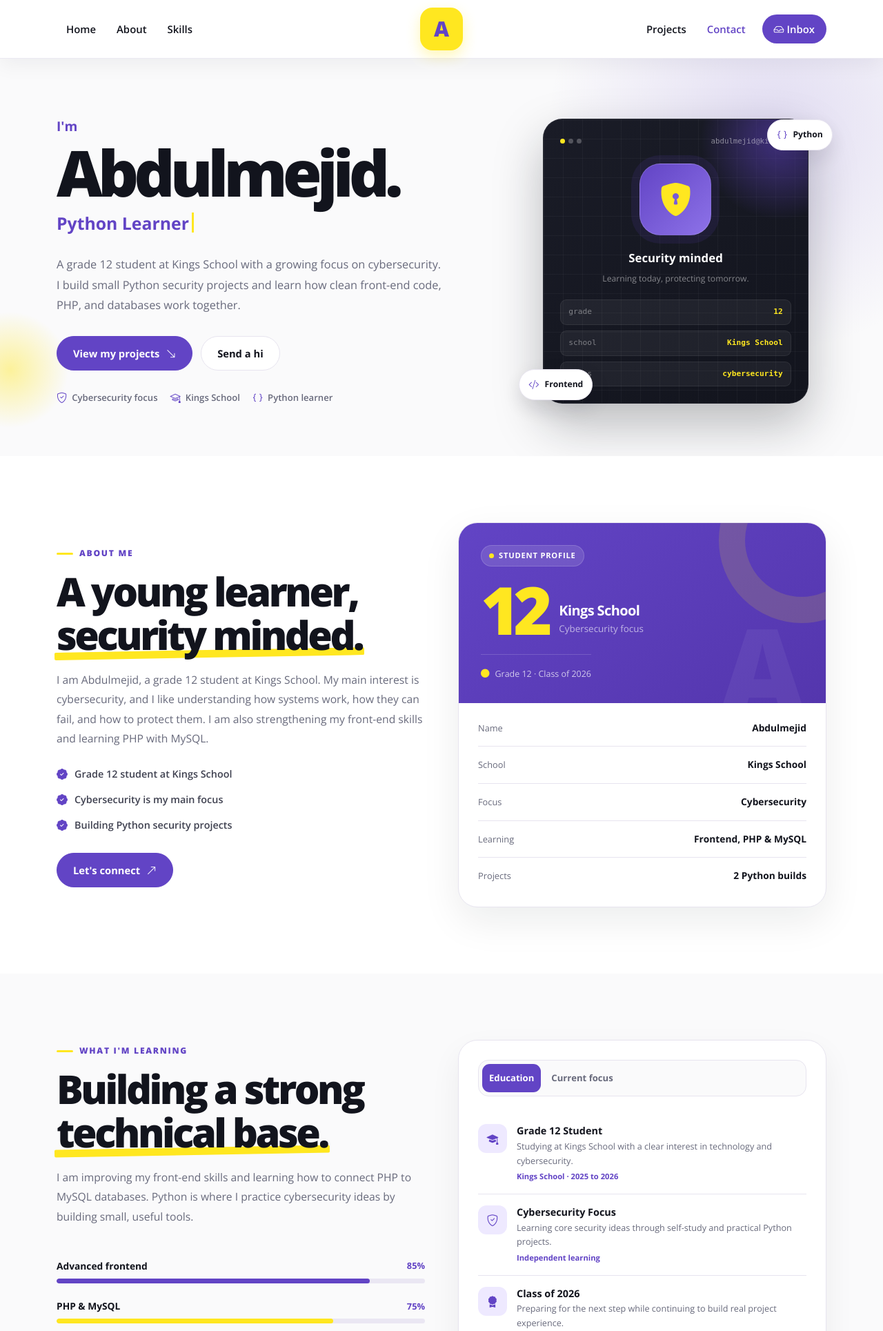
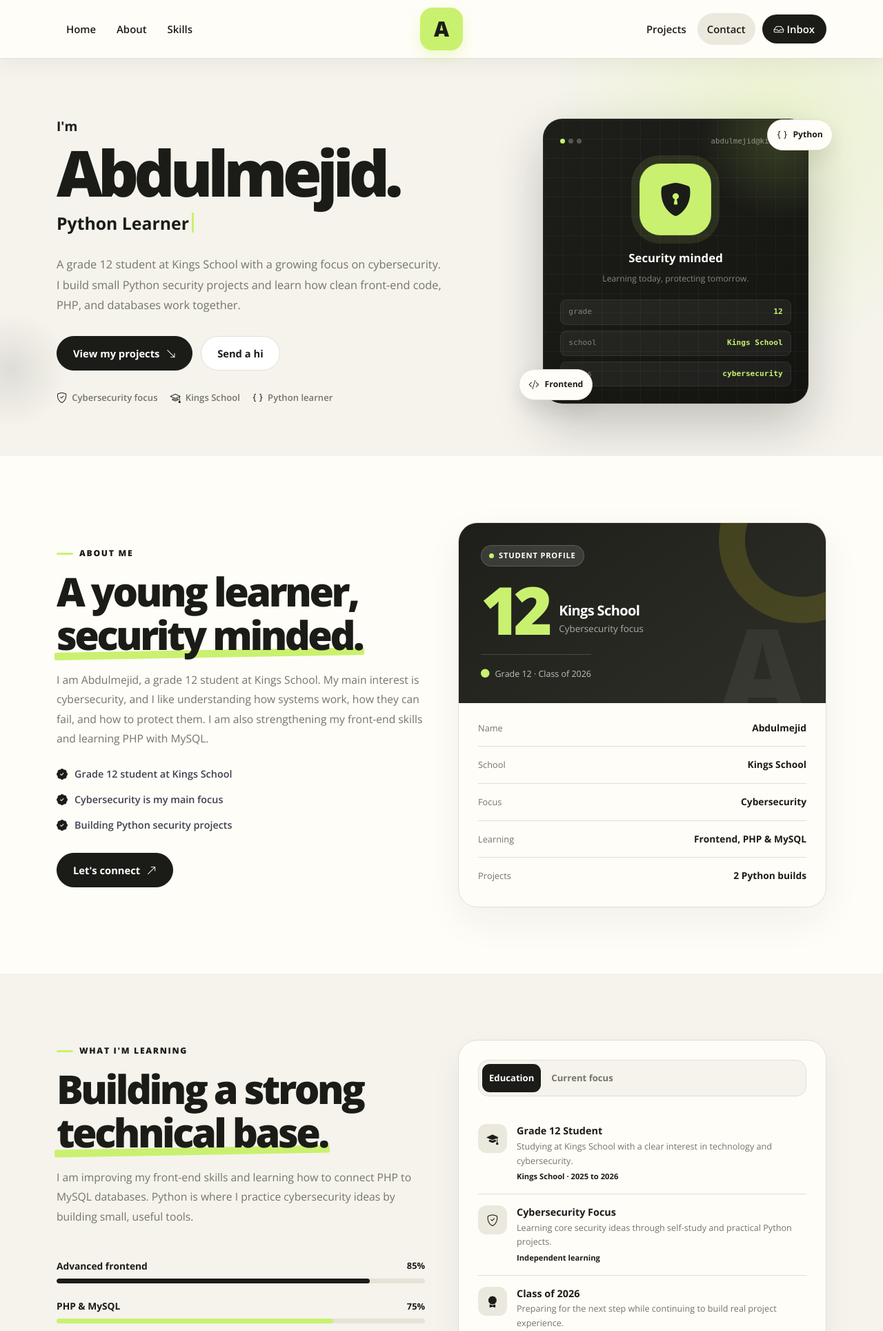
Before and after one commit to abdulme-dev/web12, a PHP site: page /Abdulmejid/portfolio/index.php in a window 1280 px wide. Shown: the top 1929 px of the page at 69% size. Run offline with PHP 8.4, Linux system fonts and the light colour scheme.

Commit message:
Finishing the portfloio

```diff
--- a/Abdulmejid/portfolio/index.php
+++ b/Abdulmejid/portfolio/index.php
@@ -96,14 +96,15 @@ if ($page === 'messages') {
     <link href="https://cdn.jsdelivr.net/npm/bootstrap-icons@1.11.3/font/bootstrap-icons.min.css" rel="stylesheet">
     <style>
         :root {
-            --primary: #6244c5;
-            --primary-dark: #4c329e;
-            --primary-soft: #eee9ff;
-            --secondary: #ffe720;
-            --light: #fafafb;
-            --dark: #12141d;
-            --muted: #686a7c;
-            --border: #e7e4ef;
+            --primary: #1b1c18;
+            --primary-dark: #30322b;
+            --primary-soft: #ebe8dd;
+            --secondary: #c9f16f;
+            --light: #f5f3ec;
+            --surface: #fffdf8;
+            --dark: #1b1c18;
+            --muted: #73756a;
+            --border: #e2ded1;
         }
 
         * {
@@ -122,7 +123,7 @@ if ($page === 'messages') {
             margin: 0;
             padding-top: 84px;
             overflow-x: hidden;
-            background: #fff;
+            background: var(--surface);
             color: var(--dark);
             font-family: "Open Sans", sans-serif;
             -webkit-font-smoothing: antialiased;
@@ -148,9 +149,9 @@ if ($page === 'messages') {
         .site-navbar {
             min-height: 84px;
             padding: 0;
-            background: rgba(255, 255, 255, 0.96);
-            border-bottom: 1px solid rgba(231, 228, 239, 0.8);
-            box-shadow: 0 8px 30px rgba(18, 20, 29, 0.06);
+            background: rgba(255, 253, 248, 0.96);
+            border-bottom: 1px solid rgba(226, 222, 209, 0.84);
+            box-shadow: 0 8px 30px rgba(27, 28, 24, 0.05);
             backdrop-filter: blur(16px);
         }
 
@@ -225,7 +227,7 @@ if ($page === 'messages') {
             place-items: center;
             background: var(--secondary);
             border-radius: 18px;
-            box-shadow: 0 8px 20px rgba(255, 231, 32, 0.32);
+            box-shadow: 0 8px 20px rgba(201, 241, 111, 0.34);
             color: var(--primary);
             font-size: 1.9rem;
             font-weight: 800;
@@ -252,7 +254,7 @@ if ($page === 'messages') {
             right: -180px;
             width: 680px;
             height: 680px;
-            background: radial-gradient(circle, rgba(98, 68, 197, 0.16), transparent 68%);
+            background: radial-gradient(circle, rgba(201, 241, 111, 0.24), transparent 68%);
             border-radius: 50%;
             content: "";
         }
@@ -263,7 +265,7 @@ if ($page === 'messages') {
             left: -70px;
             width: 170px;
             height: 170px;
-            background: radial-gradient(circle, rgba(255, 231, 32, 0.44), transparent 70%);
+            background: radial-gradient(circle, rgba(27, 28, 24, 0.1), transparent 70%);
             border-radius: 50%;
             content: "";
         }
@@ -406,7 +408,7 @@ if ($page === 'messages') {
         .hero-orbit {
             position: absolute;
             inset: 8%;
-            border: 1px dashed rgba(98, 68, 197, 0.34);
+            border: 1px dashed rgba(27, 28, 24, 0.18);
             border-radius: 50%;
             animation: orbit 30s linear infinite;
         }
@@ -418,9 +420,9 @@ if ($page === 'messages') {
             width: 14px;
             height: 14px;
             background: var(--secondary);
-            border: 4px solid #fff;
+            border: 4px solid var(--surface);
             border-radius: 50%;
-            box-shadow: 0 4px 12px rgba(18, 20, 29, 0.14);
+            box-shadow: 0 4px 12px rgba(27, 28, 24, 0.12);
             content: "";
         }
 
@@ -435,7 +437,7 @@ if ($page === 'messages') {
             inset: 13% 5% 4% 12%;
             background: var(--primary);
             border-radius: 45% 55% 60% 40% / 50% 45% 55% 50%;
-            opacity: 0.12;
+            opacity: 0.06;
             transform: rotate(-10deg);
         }
 
@@ -445,10 +447,10 @@ if ($page === 'messages') {
             width: 88%;
             overflow: hidden;
             padding: 24px;
-            background: linear-gradient(145deg, #1a1c27, #12141d);
+            background: linear-gradient(145deg, #1e1f1a, #131410);
             border: 1px solid rgba(255, 255, 255, 0.08);
             border-radius: 28px;
-            box-shadow: 0 30px 70px rgba(18, 20, 29, 0.28);
+            box-shadow: 0 30px 70px rgba(27, 28, 24, 0.24);
             color: #fff;
         }
 
@@ -467,7 +469,7 @@ if ($page === 'messages') {
             right: -80px;
             width: 240px;
             height: 240px;
-            background: radial-gradient(circle, rgba(98, 68, 197, 0.6), transparent 68%);
+            background: radial-gradient(circle, rgba(201, 241, 111, 0.18), transparent 68%);
             content: "";
             pointer-events: none;
         }
@@ -509,11 +511,11 @@ if ($page === 'messages') {
             height: 104px;
             margin: 2px auto 20px;
             place-items: center;
-            background: linear-gradient(135deg, var(--primary), #8d72e8);
-            border: 1px solid rgba(255, 255, 255, 0.16);
+            background: var(--secondary);
+            border: 1px solid rgba(27, 28, 24, 0.06);
             border-radius: 30px;
-            box-shadow: 0 0 0 12px rgba(98, 68, 197, 0.12);
-            color: var(--secondary);
+            box-shadow: 0 0 0 12px rgba(201, 241, 111, 0.1);
+            color: var(--dark);
             font-size: 3rem;
         }
 
@@ -571,10 +573,10 @@ if ($page === 'messages') {
             align-items: center;
             gap: 8px;
             padding: 10px 13px;
-            background: #fff;
+            background: var(--surface);
             border: 1px solid var(--border);
             border-radius: 999px;
-            box-shadow: 0 12px 30px rgba(18, 20, 29, 0.12);
+            box-shadow: 0 12px 30px rgba(27, 28, 24, 0.1);
             font-size: 0.76rem;
             font-weight: 700;
         }
@@ -677,17 +679,17 @@ if ($page === 'messages') {
 
         .student-card {
             overflow: hidden;
-            background: #fff;
+            background: var(--surface);
             border: 1px solid var(--border);
             border-radius: 28px;
-            box-shadow: 0 20px 55px rgba(18, 20, 29, 0.08);
+            box-shadow: 0 20px 55px rgba(27, 28, 24, 0.06);
         }
 
         .student-top {
             position: relative;
             overflow: hidden;
             padding: 32px;
-            background: linear-gradient(145deg, var(--primary), #5436ad);
+            background: linear-gradient(145deg, #1e1f1a, #2d2f27);
             color: #fff;
         }
 
@@ -843,7 +845,7 @@ if ($page === 'messages') {
         .progress {
             height: 7px;
             overflow: hidden;
-            background: #eae7f3;
+            background: #e6e2d6;
             border-radius: 999px;
         }
 
@@ -864,15 +866,15 @@ if ($page === 'messages') {
         }
 
         .bar-mid {
-            background: #9b86e2;
+            background: #a8c96a;
         }
 
         .learning-card {
             padding: 28px;
-            background: #fff;
+            background: var(--surface);
             border: 1px solid var(--border);
             border-radius: 28px;
-            box-shadow: 0 18px 45px rgba(18, 20, 29, 0.06);
+            box-shadow: 0 18px 45px rgba(27, 28, 24, 0.05);
         }
 
         .focus-tabs {
```
Also changed, not shown: other parts of Abdulmejid/portfolio/index.php (+42 -22 lines).
